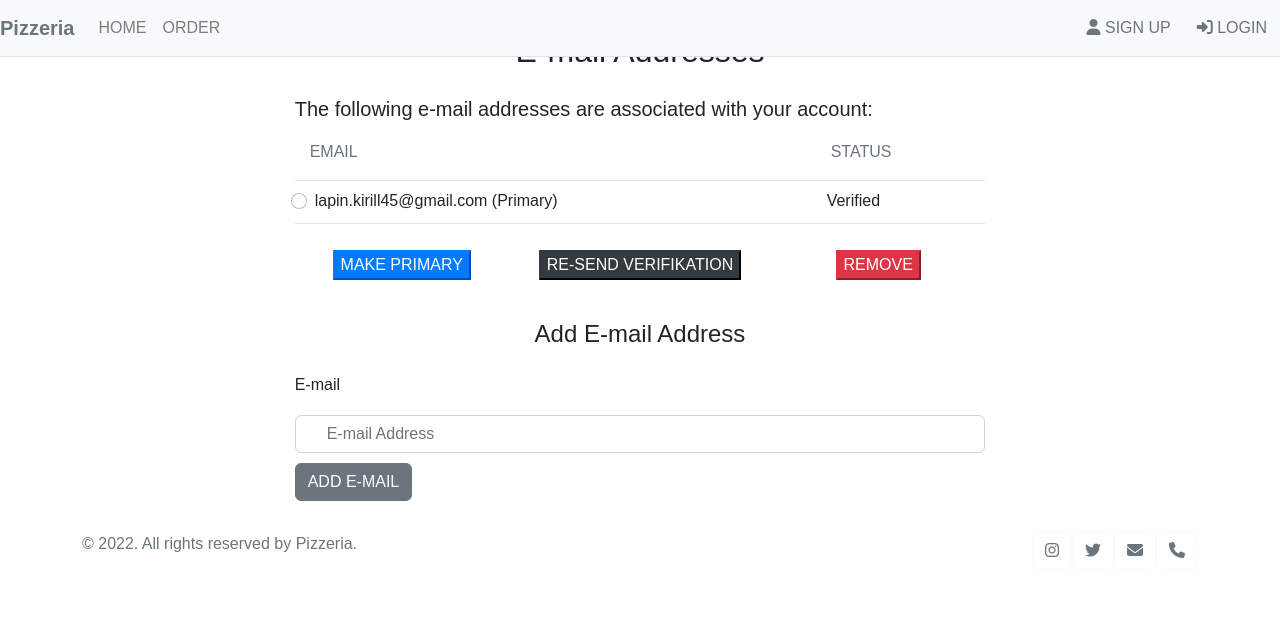
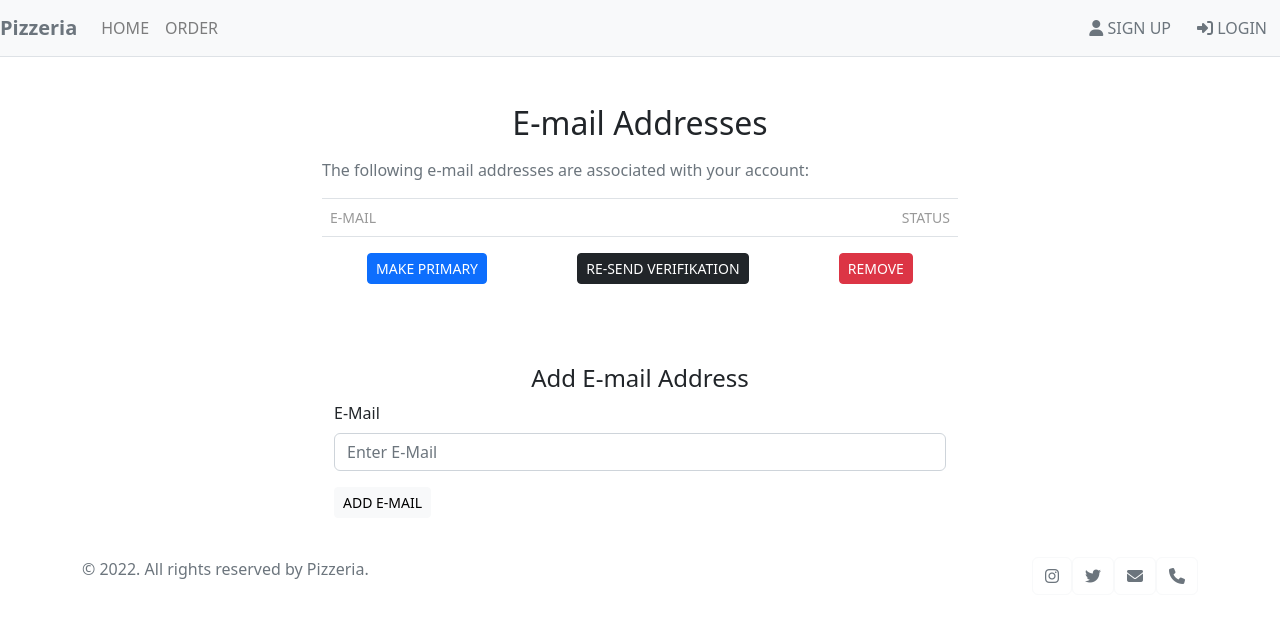
Before and after one commit to AliaksPaul/PizzaShop, a Django app: template templates/accounts/email_layout.html in a window 1280 px wide. Shown: the top 623 px of the page. Run offline with Django 4.2, Linux system fonts and the light colour scheme; the template is opened without the code that fills it, so the values that code supplies are empty; some libraries are stand-ins or nearby versions.

Commit message:
Layout's ctructure, sintax were fixed

```diff
--- a/accounts/urls.py
+++ b/accounts/urls.py
@@ -1,6 +1,8 @@
 from django.contrib import admin
 from django.urls import path, include
+from accounts import views
+
 
 urlpatterns = [
-
+    path('email/', views.email, name="email"),
 ]
--- a/accounts/views.py
+++ b/accounts/views.py
@@ -1,3 +1,5 @@
 from django.shortcuts import render
 
 # Create your views here.
+def email(request):
+    return render(request, 'accounts/email_layout.html')
--- a/pizzeria/urls.py
+++ b/pizzeria/urls.py
@@ -4,6 +4,7 @@ from django.urls import path, include
 urlpatterns = [
      path('admin/', admin.site.urls),
      path('accounts/', include('django.contrib.auth.urls')),
+     path('accounts/', include('accounts.urls')),
      path('address/', include('address.urls')),
      path('menu/', include('menu.urls')),
      path('orders/', include('orders.urls')),
--- a/release_notes.txt
+++ b/release_notes.txt
@@ -1 +1 @@
-created API application and menu model serializers
+Email-Layout has been fixed.
--- a/templates/accounts/email_layout.html
+++ b/templates/accounts/email_layout.html
@@ -2,101 +2,50 @@
 
 {% block content %}
 
-<script src="https://cdn.jsdelivr.net/npm/@popperjs/core@2.11.5/dist/umd/popper.min.js" integrity="sha384-Xe+8cL9oJa6tN/veChSP7q+mnSPaj5Bcu9mPX5F5xIGE0DVittaqT5lorf0EI7Vk" crossorigin="anonymous"></script>
-<script src="https://cdn.jsdelivr.net/npm/bootstrap@5.2.0/dist/js/bootstrap.min.js" integrity="sha384-ODmDIVzN+pFdexxHEHFBQH3/9/vQ9uori45z4JjnFsRydbmQbmL5t1tQ0culUzyK" crossorigin="anonymous"></script>
-<link rel="stylesheet" href="https://use.fontawesome.com/releases/v5.7.0/css/all.css" integrity="sha384-lZN37f5QGtY3VHgisS14W3ExzMWZxybE1SJSEsQp9S+oqd12jhcu+A56Ebc1zFSJ" crossorigin="anonymous">
-<link rel="stylesheet" href="https://cdnjs.cloudflare.com/ajax/libs/font-awesome/4.7.0/css/font-awesome.min.css">
-
-<style>
-
-  body {font-family: Arial, Helvetica, sans-serif;}
-  * {box-sizing: border-box;}
-
-  input {
-    height: 40px;
-    margin-top: 10px;
-    text-indent: 5px;
-  }
-
-  button {
-    margin-top: 10px;
-  }
-
-  i.fa {
-    width: 26px;
-    height: 40px;
-    line-height: 40px;
-    text-align: center;
-    margin-right: -26px;
-    position: relative;
-    z-index: 1;
-    float: left;
-  }
-
-  i.fa + input {
-    padding-left: 26px;
-  }
-
-</style>
-
-<div class="col-lg-7 mx-auto p-3 py-md-3">
-  <main>
-    <div class="py-3 text-center">
-      <h2>E-mail Addresses</h2>
-    </div>
-  </main>
-  <div class="container">
-    <p class="lead">The following e-mail addresses are associated with your account:</p>
-    <div class="row">
-        <div class="col-lg-9">
-          <p class="col-md-4 mb-3 text-muted">EMAIL</p>
-        </div>
-        <div class="col-lg-3">
-          <p class="text-muted">STATUS</p>
-        </div>
-     </div>
-    <table class="table">
+<div class="container py-4 h-100" style="margin-top: 80px; width: 660px;">
+  <h2 class="text-center">E-mail Addresses</h2>
+  <p>
+  <p class="text-secondary">The following e-mail addresses are associated with your account:</p>
+  <form action="" method="post">
+    <table class="table table">
+      <thead>
+        <tr style="font-size: .875rem; font-weight: 400; color: #999; text-transform: uppercase;">
+          <td style="text-align:left">E-MAIL</td>
+          <td style="text-align:right">STATUS</td>
+        </tr>
+      </thead>
+      <tbody>
+        <!-- {% for email in user_emails %} для отображения всех имейлов данного пользователя, с опциями измениния -->
           <tr>
-        <td>
-          <div class="row">
-            <div class="col-lg-9 form-check">
+            <td style="text-align:left">
+              <div class="form-check">
                 <input class="form-check-input" type="radio" name="flexRadioDefault" id="flexRadioDefault1">
                 <label class="form-check-label" for="flexRadioDefault1">
-                lapin.kirill45@gmail.com (Primary)
+                  lapin.kirill45@gmail.com (Primary)<!-- {{ email.user.email }} -->
                 </label>
               </div>
-            <div class="col-lg-3">Verified
+            </td>
+            <td style="text-align:right">Verified<!-- {{ email.user.email.status }} --></td>
+          </tr>
+        <!-- {% endfor %} -->
+      </tbody>
+    </table>
+  </form>
+  <div class="d-flex flex-row justify-content-around" role="group" aria-label="Basic example">
+      <button type="submit" class="btn btn-primary btn-sm ">MAKE PRIMARY</button>
+      <button type="submit" class="btn btn-dark btn-sm">RE-SEND VERIFIKATION</button>
+      <button type="submit" class="btn btn-danger btn-sm">REMOVE</button>
   </div>
+  <div class="container" style="width: auto; margin-top: 80px">
+    <h4 class="text-center" style="margin-top: 60px">Add E-mail Address</h4>
+    <form action="" method="post">
+      <div class="form-group">
+        <label for="exampleInputEmail1">E-Mail</label>
+        <input type="email" class="form-control" id="exampleInputEmail1" aria-describedby="emailHelp" placeholder="Enter E-Mail">
+        <p>
       </div>
-        </td>
-      </tr>
-    </table>
-  <div class="row ">
-    <div class="col-xs-6 col-md-4 text-center">
-      <button type="button" class="knopka btn-primary">MAKE PRIMARY</button>
-    </div>
-    <div class="col-xs-6 col-md-4 text-center">
-      <button type="button" class="knopka btn-dark">RE-SEND VERIFIKATION</button>
-    </div>
-    <div class="col-xs-6 col-md-4 text-center">
-      <button type="button" class="knopka btn-danger">REMOVE</button>
-    </div>
-  </div>
-  <div class="conteiner">
-    <div class="px-4 pt-3 my-4 text-center ">
-      <h4>Add E-mail Address</h4>
-    </div>
-    <div>
-       <form  style="max-width:1000px;margin:auto">
-          <label class="form-label" for="email">E-mail</label>
-             <div class="input-container">
-               <i class="fa bi bi-envelope"></i>
-               <input class="input-field form-control" type="text" placeholder="E-mail Address" name="email">
-            </div>
-           <button type="submit" class="btn btn-secondary" >ADD E-MAIL</button>
+      <button type="submit"  class="btn btn-light btn-sm">ADD E-MAIL</button>
     </form>
-    </div>
-  </div>
   </div>
 </div>
 
```
Also changed, not shown: 8 other files. Lines whose indentation alone changed are shown as unchanged.
